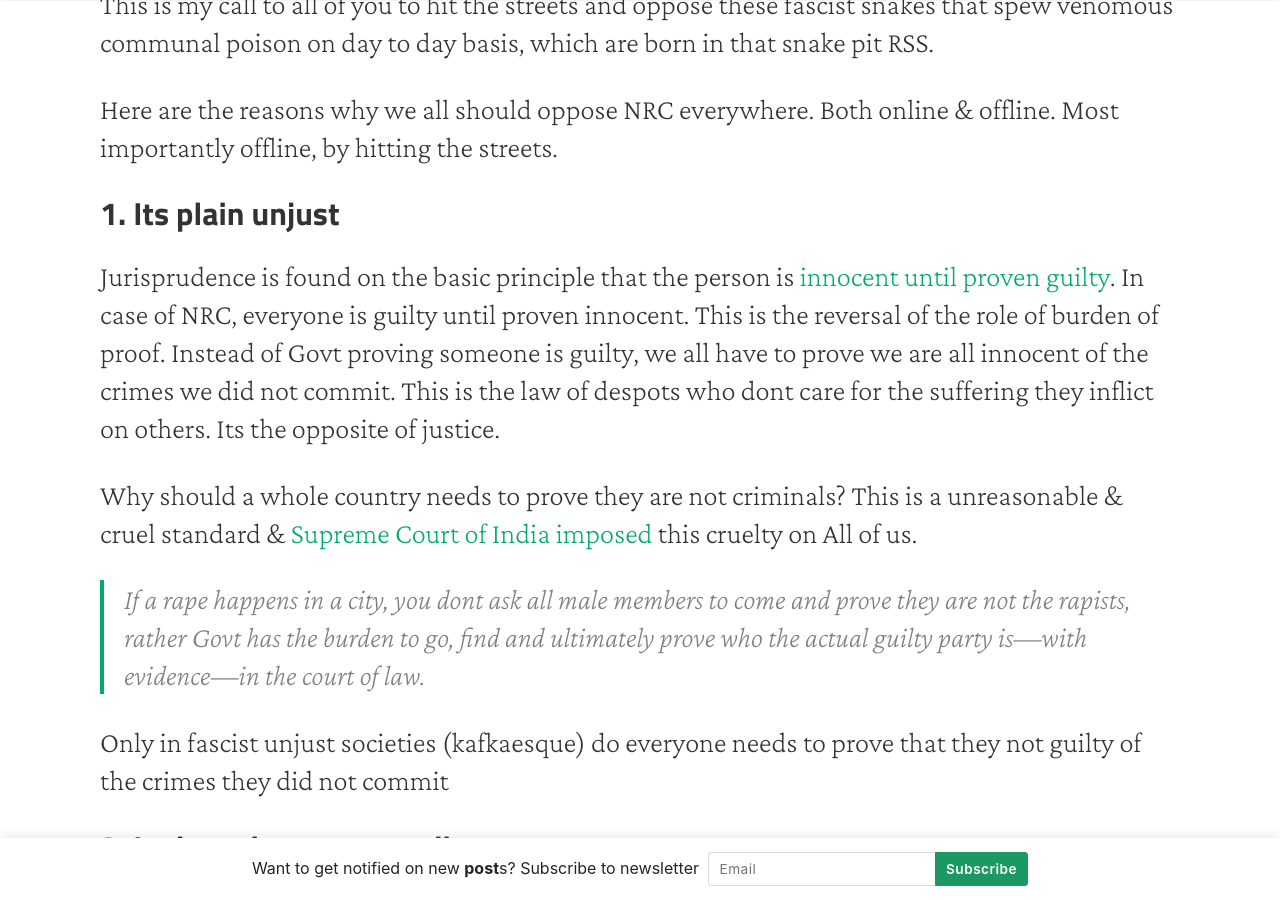
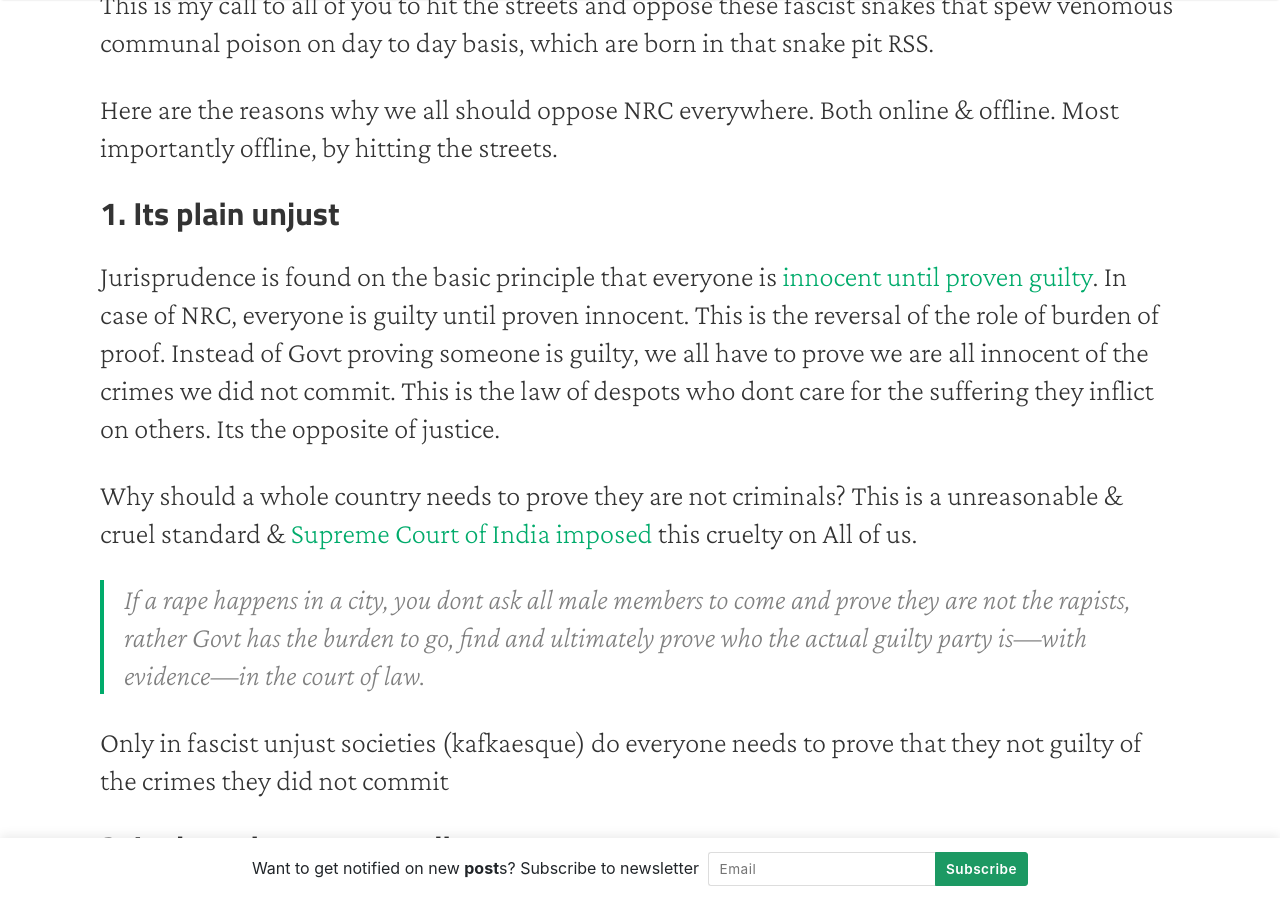
Before and after one commit to thekalinga/thekalinga.in, a Jekyll site: the page built from _posts/2019-11-24-why-fascist-nrc-should-be-opposed/2019-11-24-why-fascist-nrc-should-be-opposed.md, in a window 1280 px wide and 900 px high, scrolled down 2709 px. Built offline with Jekyll 4.4.1, drawn with Linux system fonts in a browser that asks for light colours; nearby versions of some CDN libraries.

Commit message:
fixed minor issue

```diff
--- a/_posts/2019-11-24-why-fascist-nrc-should-be-opposed/2019-11-24-why-fascist-nrc-should-be-opposed.md
+++ b/_posts/2019-11-24-why-fascist-nrc-should-be-opposed/2019-11-24-why-fascist-nrc-should-be-opposed.md
@@ -73,7 +73,7 @@ Here are the reasons why we all should oppose NRC everywhere. Both online & offl
 
 ## 1. Its plain unjust
 
-Jurisprudence is found on the basic principle that the person is [innocent until proven guilty](https://en.wikipedia.org/wiki/Presumption_of_innocence).
+Jurisprudence is found on the basic principle that everyone is [innocent until proven guilty](https://en.wikipedia.org/wiki/Presumption_of_innocence).
 In case of NRC, everyone is guilty until proven innocent.
 This is the reversal of the role of burden of proof.
 Instead of Govt proving someone is guilty, we all have to prove we are all innocent of the crimes we did not commit.
```
